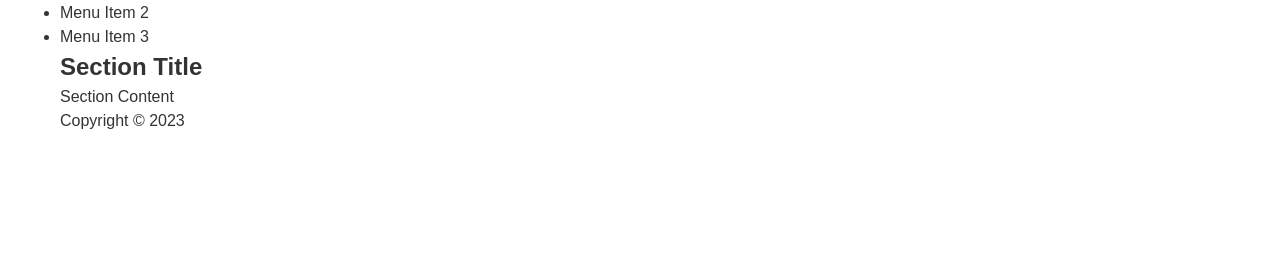
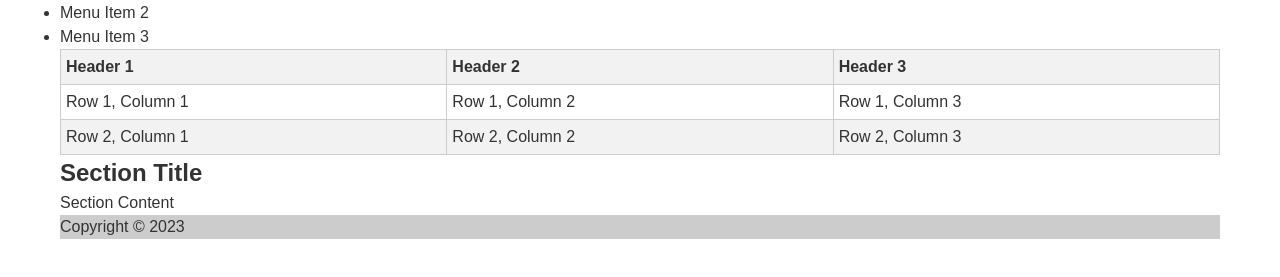
Before and after one commit to adrianperal/Javascript-Playground, a plain HTML site: page Odin: JS Career Path/index.html in a window 1280 px wide. Shown: the part 71-348 px from the top of the page. Drawn offline with Linux system fonts and the light colour scheme.

Commit message:
add table and style container

```diff
--- a/Odin: JS Career Path/assets/css/style.css
+++ b/Odin: JS Career Path/assets/css/style.css
@@ -34,6 +34,38 @@ a {
     max-width: 1200px;
     margin: 0 auto;
     padding: 0 2rem;
+    display: flex;
+    flex-wrap: wrap;
+    flex-direction: column;
+}
+
+table {
+    border-collapse: collapse;
+    width: 100%;
+}
+
+th,
+td {
+    padding: 0.5rem;
+    text-align: left;
+    border: 1px solid #ccc;
+}
+
+th {
+    background-color: #f2f2f2;
+}
+
+tbody tr:nth-child(even) {
+    background-color: #f2f2f2;
+}
+
+footer{
+    height: 3dvh;
+    background-color: #ccc;
+    position: relative;
+    clear: both;
+    bottom: 0;
+    width: 100%;
 }
 
 /* Responsive styles */
--- a/Odin: JS Career Path/index.html
+++ b/Odin: JS Career Path/index.html
@@ -20,6 +20,28 @@
             </ul>
         </nav>
         <main>
+          <table>
+            <thead>
+              <tr>
+                <th>Header 1</th>
+                <th>Header 2</th>
+                <th>Header 3</th>
+              </tr>
+            </thead>
+            <tbody>
+              <tr>
+                <td>Row 1, Column 1</td>
+                <td>Row 1, Column 2</td>
+                <td>Row 1, Column 3</td>
+              </tr>
+              <tr>
+                <td>Row 2, Column 1</td>
+                <td>Row 2, Column 2</td>
+                <td>Row 2, Column 3</td>
+              </tr>
+            </tbody>
+          </table>
+
             <section>
                 <h2>Section Title</h2>
                 <p>Section Content</p>
```
